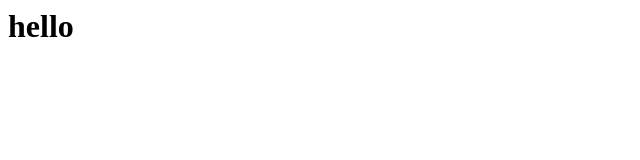
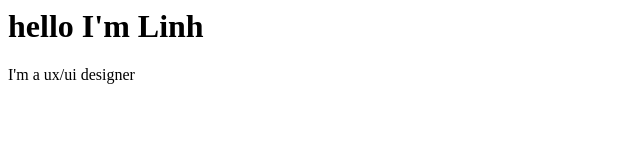
Before and after one commit to linh241/testgit1, a plain HTML site: page index.html in a window 1280 px wide. Shown: the whole page, without its empty margins (0-640 px from the left). Drawn offline with Linux system fonts and the light colour scheme.

Commit message:
four commit

```diff
--- a/index.html
+++ b/index.html
@@ -6,6 +6,7 @@
     <title>Document</title>
 </head>
 <body>
-    <h1>hello</h1>
+    <h1>hello I'm Linh</h1>
+    <p>I'm a ux/ui designer</p>
 </body>
 </html>
```
